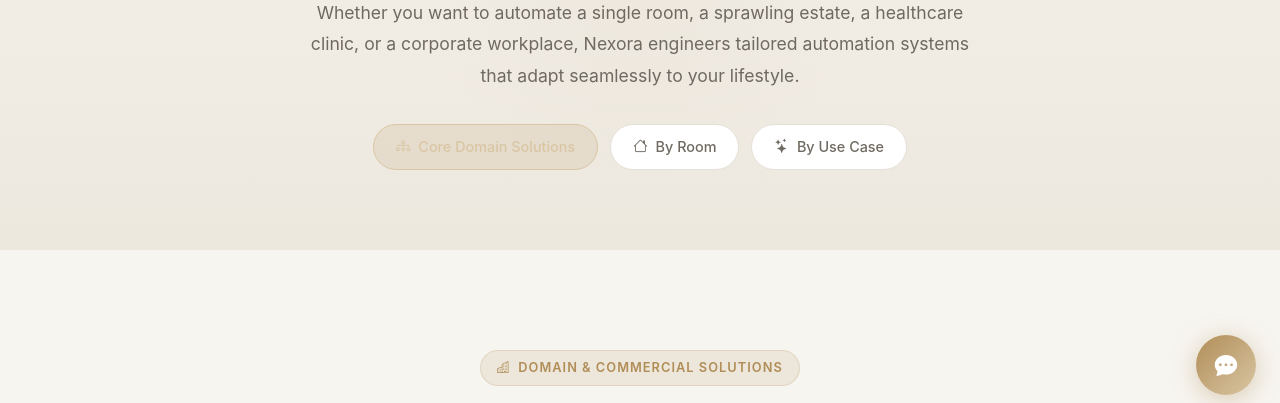
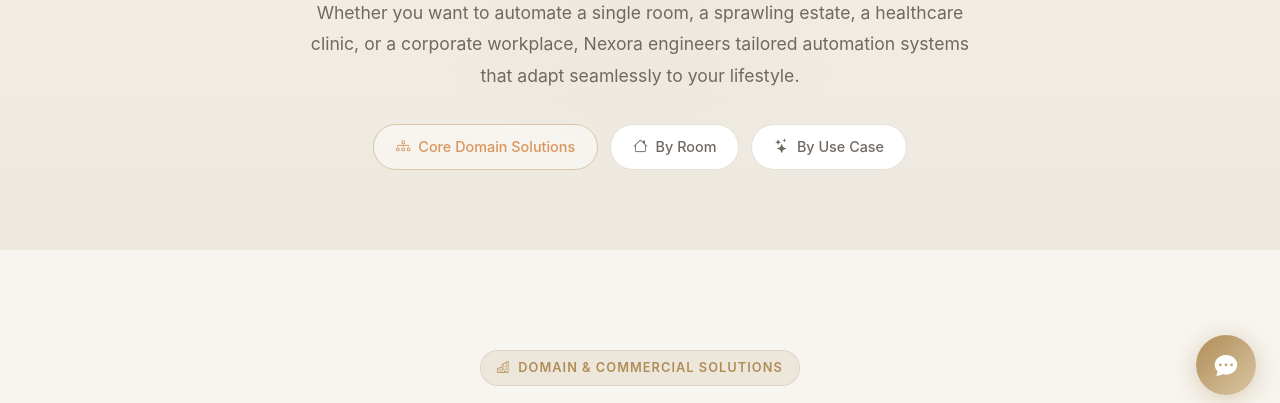
Before and after one commit to Bragathishwaran/home, a website: page home-automation-smart-home/pages/solutions.html in a window 1280 px wide. Shown: the part 381-784 px from the top of the page. Drawn offline with nearby package versions, Linux system fonts and the light colour scheme.

Commit message:
last commit

```diff
--- a/home-automation-smart-home/assets/css/style.css
+++ b/home-automation-smart-home/assets/css/style.css
@@ -1884,9 +1884,9 @@ p {
 
 .solution-pill:hover,
 .solution-pill.active {
-  background: rgba(176, 141, 87, 0.15);
+  background: rgba(255, 255, 255, 0.466);
   border-color: var(--accent-light);
-  color: var(--accent-light);
+  color: #db955b;
 }
 
 /* --- Solutions Section & Cards --- */
```
